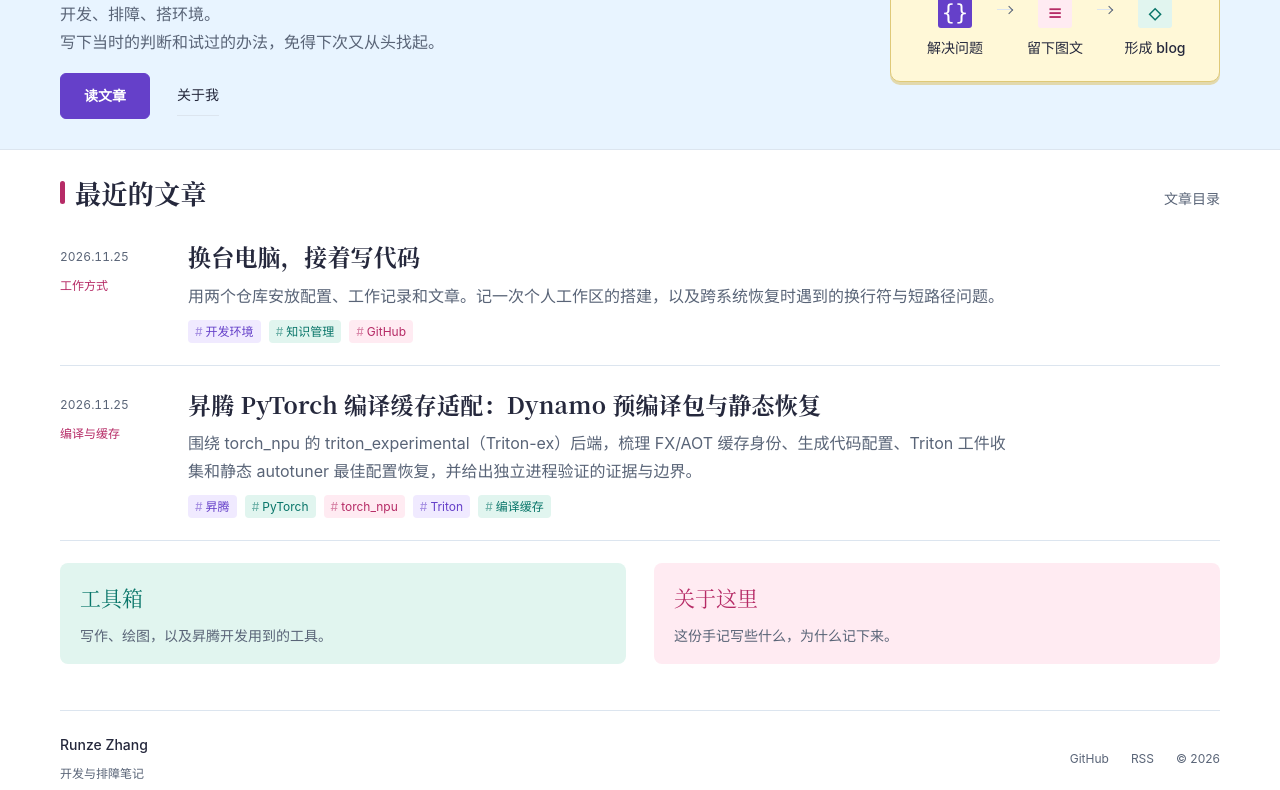
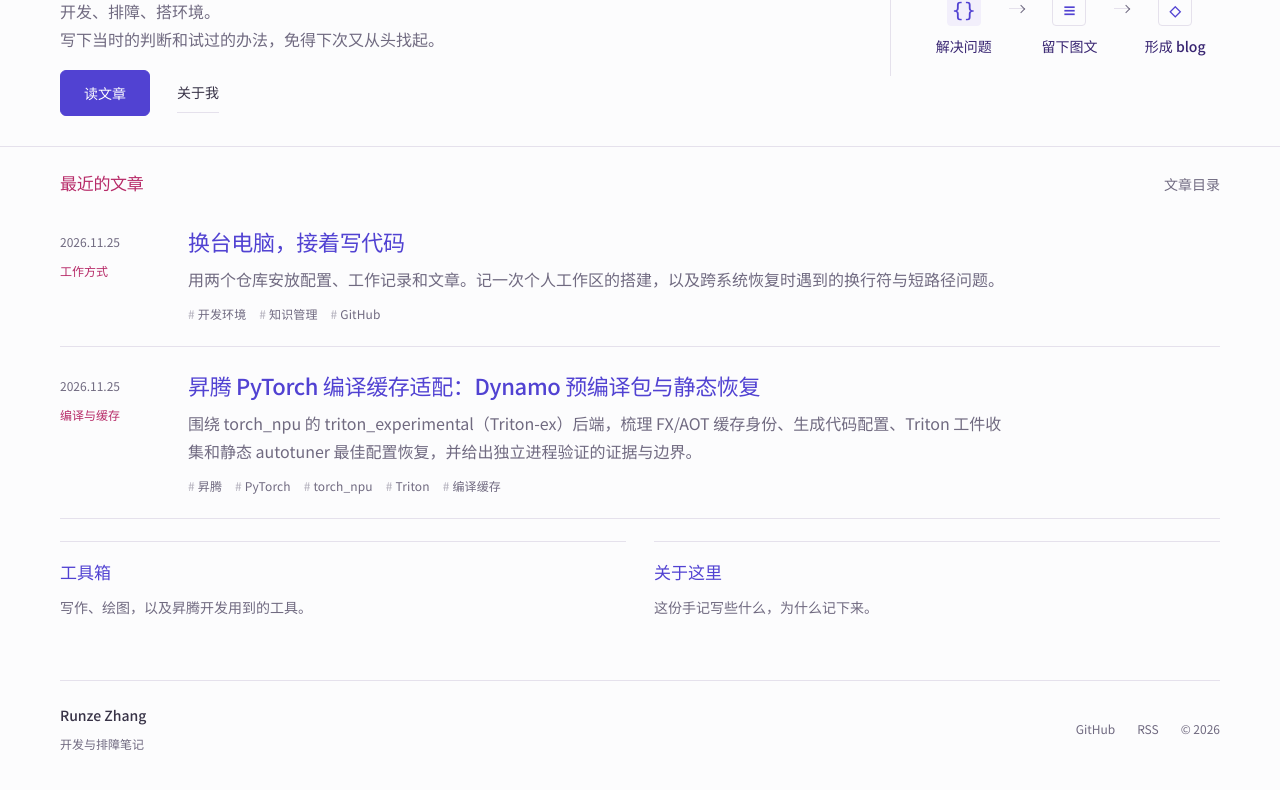
Before and after one commit to Oliver-zrz/oliver-zrz.github.io, an Astro site: page / in a window 1280 px wide. Shown: the part 207-997 px from the top of the page. Built offline with nearby package versions, Linux system fonts and the light colour scheme; Astro itself is replaced by a stand-in of ours; a web font is replaced by a local one.

Commit message:
Publish reviewed sans-serif typography and text color hierarchy

```diff
--- /dev/null
+++ b/public/fonts/font-info.json
@@ -0,0 +1,27 @@
+{
+  "family": "Noto Sans SC",
+  "css_alias": "Runze Sans",
+  "license": "SIL OFL 1.1",
+  "source_url": "https://raw.githubusercontent.com/google/fonts/main/ofl/notosanssc/NotoSansSC%5Bwght%5D.ttf",
+  "license_url": "https://raw.githubusercontent.com/google/fonts/main/ofl/notosanssc/OFL.txt",
+  "source_sha256": "a3041811a78c361b1de50f953c805e0244951c21c5bd412f7232ef0d899af0da",
+  "weight_range": [
+    400,
+    600
+  ],
+  "coverage": "Latin, GB2312 and current published site text; system fallback for other glyphs",
+  "files": [
+    {
+      "file": "runze-sans-latin.woff2",
+      "bytes": 38624,
+      "characters": 408,
+      "sha256": "f689286241f7ef34870a5103c6e4cf7e3a995935dbd8b1fbe6188f0a63c1cada"
+    },
+    {
+      "file": "runze-sans-cjk.woff2",
+      "bytes": 1827220,
+      "characters": 7883,
+      "sha256": "b1a230a55a770be82fe2d6a453432ac6b409d6895cc872f89a0a263a3b7b40a8"
+    }
+  ]
+}
--- a/src/layouts/PostLayout.astro
+++ b/src/layouts/PostLayout.astro
@@ -8,7 +8,7 @@ const headings = (Astro.props.headings || []).filter((heading: {depth: number})
   <div class="article-shell">
   <article class="article">
     <a class="breadcrumb" href="/blog/">文章目录</a>
-    <div class="eyebrow">{post.category} <span>／</span> <time datetime={post.date}>{dateLabel(post.date)}</time></div>
+    <div class="eyebrow"><span class="post-category">{post.category}</span> <span>／</span> <time datetime={post.date}>{dateLabel(post.date)}</time></div>
     <h1>{post.title}</h1><p class="article-deck">{post.description}</p>
     <div class="article-byline"><span class="author-avatar">R</span><span>Runze Zhang</span><div class="tags">{post.tags.map((tag: string) => <span>{tag}</span>)}</div></div>
     {headings.length > 1 && <details class="mobile-toc"><summary>文章目录</summary><ol>{headings.map((heading: {slug: string; text: string}) => <li><a href={`#${heading.slug}`}>{heading.text}</a></li>)}</ol></details>}
--- a/src/layouts/Shell.astro
+++ b/src/layouts/Shell.astro
@@ -7,7 +7,7 @@ const canonical = new URL(Astro.url.pathname, Astro.site);
 <html lang="zh-CN">
   <head>
     <meta charset="UTF-8" /><meta name="viewport" content="width=device-width" />
-    <meta name="description" content={description} /><meta name="theme-color" content="#e8f4ff" />
+    <meta name="description" content={description} /><meta name="theme-color" content="#fcfcfd" />
     <meta property="og:title" content={title} /><meta property="og:description" content={description} />
     <meta property="og:type" content="website" /><meta property="og:url" content={canonical} />
     <link rel="canonical" href={canonical} /><link rel="icon" type="image/svg+xml" href="/favicon.svg" />
@@ -39,7 +39,7 @@ const canonical = new URL(Astro.url.pathname, Astro.site);
         const dark = document.documentElement.dataset.theme === 'dark';
         button?.setAttribute('aria-pressed', String(dark));
         button?.setAttribute('aria-label', dark ? '切换到浅色主题' : '切换到深色主题');
-        document.querySelector('meta[name="theme-color"]')?.setAttribute('content', dark ? '#1a2941' : '#e8f4ff');
+        document.querySelector('meta[name="theme-color"]')?.setAttribute('content', dark ? '#161c24' : '#fcfcfd');
       };
       reflectTheme();
       button?.addEventListener('click', () => {
--- a/src/pages/index.astro
+++ b/src/pages/index.astro
@@ -6,7 +6,7 @@ import {posts, dateLabel} from '../lib/posts';
   <section class="hero-stage"><div class="hero wrap">
     <div class="hero-copy">
       <p class="eyebrow">Runze Zhang 的开发手记</p>
-      <h1>写在<span class="hero-highlight">代码</span>之后<span class="accent">。</span></h1>
+      <h1>写在代码之后<span class="accent">。</span></h1>
       <p class="hero-intro">开发、排障、搭环境。<br />写下当时的判断和试过的办法，免得下次又从头找起。</p>
       <div class="hero-actions"><a class="button" href="/blog/">读文章</a><a class="quiet-link" href="/about/">关于我</a></div>
     </div>
--- a/src/styles/global.css
+++ b/src/styles/global.css
@@ -1,48 +1,52 @@
+@font-face {
+  font-family: "Runze Sans";
+  src: url("/fonts/runze-sans-latin.woff2") format("woff2");
+  font-style: normal;
+  font-weight: 400 600;
+  font-display: swap;
+  unicode-range: U+0000-04FF, U+2000-206F;
+}
+@font-face {
+  font-family: "Runze Sans";
+  src: url("/fonts/runze-sans-cjk.woff2") format("woff2");
+  font-style: normal;
+  font-weight: 400 600;
+  font-display: swap;
+  unicode-range: U+2100-27FF, U+2E80-9FFF, U+F900-FAFF, U+FE00-FEFF, U+FF00-FFEF;
+}
 :root {
-  --bg: #fff;
+  --bg: #fcfcfd;
   --surface: #fff;
-  --ink: #25283c;
-  --muted: #596477;
-  --line: #dce5ef;
-  --accent: #6540c9;
-  --tint: #f0eaff;
-  --hero-bg: #e8f4ff;
-  --rose: #b62b66;
-  --rose-tint: #ffebf2;
-  --teal: #087569;
-  --teal-tint: #e1f5ef;
-  --gold: #8b6512;
-  --gold-tint: #fff3c4;
-  --paper: #fff8d7;
-  --paper-line: #dfc978;
-  --paper-ink: #6b5525;
+  --ink: #383347;
+  --muted: #706a80;
+  --line: #e5e1ec;
+  --accent: #5142d2;
+  --heading: #372471;
+  --label: #b72b68;
+  --accent-hover: #3e2ca9;
+  --tint: #f2effb;
   --button-text: #fff;
-  --code: #192631;
-  --serif: "Noto Serif CJK SC", "Source Han Serif SC", "Songti SC", "STSong", "SimSun", serif;
+  --code: #1d2733;
   color-scheme: light;
-  font-family: -apple-system, BlinkMacSystemFont, "Segoe UI", "Microsoft YaHei", "PingFang SC", sans-serif;
+  font-family: "Runze Sans", "Noto Sans SC", -apple-system, BlinkMacSystemFont, "Segoe UI", "Microsoft YaHei", "PingFang SC", sans-serif;
   font-size: 16px;
+  font-weight: 400;
+  font-synthesis: none;
+  font-kerning: normal;
 }
 html[data-theme="dark"] {
-  --bg: #151b29;
-  --surface: #20283b;
-  --ink: #e9ecf6;
-  --muted: #adb7cd;
-  --line: #37435b;
-  --accent: #bca4ff;
-  --tint: #302746;
-  --hero-bg: #1a2941;
-  --rose: #ffa5ca;
-  --rose-tint: #42263c;
-  --teal: #80deca;
-  --teal-tint: #1c3b3c;
-  --gold: #f1d078;
-  --gold-tint: #3d3420;
-  --paper: #343024;
-  --paper-line: #776338;
-  --paper-ink: #eddda6;
-  --button-text: #211c34;
-  --code: #101624;
+  --bg: #161c24;
+  --surface: #1b232d;
+  --ink: #e5dfef;
+  --muted: #b5adc3;
+  --line: #3c3549;
+  --accent: #b9a7ff;
+  --heading: #dfd5ff;
+  --label: #f2a3ca;
+  --accent-hover: #d6caff;
+  --tint: #2c2540;
+  --button-text: #17232d;
+  --code: #111820;
   color-scheme: dark;
 }
 * { box-sizing: border-box; }
@@ -61,53 +65,52 @@ a:focus-visible, button:focus-visible, input:focus-visible, summary:focus-visibl
 .skip:focus { top: 10px; }
 .site-header { display: flex; align-items: center; justify-content: space-between; min-height: 76px; border-bottom: 1px solid var(--line); gap: 24px; }
 .wordmark { display: flex; align-items: center; gap: 14px; font-size: 16px; font-weight: 600; line-height: 1.4; white-space: nowrap; }
-.monogram { font-family: Georgia, serif; font-size: 42px; font-weight: 400; color: var(--accent); letter-spacing: -3px; }
+.monogram { font-size: 34px; font-weight: 600; color: var(--accent); letter-spacing: -.06em; }
 .wordmark small { display: block; color: var(--muted); font-size: 12px; font-weight: 400; letter-spacing: .15em; margin-top: 3px; }
 .site-header nav { display: flex; align-items: center; gap: 28px; }
 .site-header nav > a { font-size: 14px; color: var(--muted); padding: 9px 0; border-bottom: 1px solid transparent; white-space: nowrap; }
-.site-header nav > a:hover, .site-header nav > a[aria-current="page"] { color: var(--ink); border-bottom-color: var(--accent); }
+.site-header nav > a:hover, .site-header nav > a[aria-current="page"] { color: var(--accent); border-bottom-color: var(--accent); }
 .theme-toggle { display: grid; place-items: center; width: 36px; height: 36px; border: 1px solid var(--line); border-radius: 50%; color: var(--muted); background: transparent; padding: 0; }
 .theme-toggle:hover { color: var(--ink); background: var(--tint); }
 h1, h2, h3, p { overflow-wrap: anywhere; }
-h1, h2 { font-family: var(--serif); font-weight: 600; letter-spacing: .015em; line-height: 1.5; text-wrap: balance; }
+h1, h2 { color: var(--heading); font-family: inherit; font-weight: 600; letter-spacing: -.018em; line-height: 1.5; text-wrap: balance; }
 h1, h2, h3 { margin-top: 0; }
 .accent { color: var(--accent); }
 .eyebrow { color: var(--muted); font-size: 13px; margin: 0 0 10px; letter-spacing: .04em; }
 .hero { display: grid; grid-template-columns: minmax(0, 1fr) 330px; gap: 32px; align-items: center; padding-top: 27px; padding-bottom: 30px; }
-.hero h1 { font-family: inherit; font-size: 42px; font-weight: 700; line-height: 1.4; margin-bottom: 12px; letter-spacing: -.025em; }
+.hero h1 { font-size: 38px; font-weight: 600; line-height: 1.45; margin-bottom: 13px; letter-spacing: -.035em; }
 .hero-intro { max-width: 490px; font-size: 16px; color: var(--muted); line-height: 1.75; margin: 0 0 17px; }
 .hero-actions { display: flex; align-items: center; gap: 27px; flex-wrap: wrap; }
 .button { display: inline-flex; align-items: center; padding: 10px 23px; background: var(--accent); color: var(--button-text); font-size: 14px; font-weight: 600; border: 1px solid var(--accent); border-radius: 6px; }
-.button:hover { background: var(--rose); border-color: var(--rose); }
+.button:hover { background: var(--accent-hover); border-color: var(--accent-hover); }
 .quiet-link { font-size: 14px; border-bottom: 1px solid var(--line); padding: 7px 0; }
 .quiet-link:hover { color: var(--accent); border-color: var(--accent); }
-.hero-diagram { padding: 18px 22px 21px; background: var(--paper); border: 1px solid var(--paper-line); border-radius: 10px; box-shadow: 0 3px 0 color-mix(in srgb, var(--paper-line), transparent 40%); }
-.diagram-top { color: var(--paper-ink); font-size: 14px; font-weight: 600; margin: 0 0 17px; }
+.hero-diagram { padding: 15px 0 17px 28px; border-left: 1px solid var(--line); }
+.diagram-top { color: var(--label); font-size: 13px; font-weight: 500; margin: 0 0 18px; }
 .flow-path { display: grid; grid-template-columns: 1fr 16px 1fr 16px 1fr; align-items: center; }
 .flow-node { display: flex; align-items: center; flex-direction: column; gap: 8px; min-width: 0; }
-.node-icon { display: grid; place-items: center; width: 34px; height: 34px; color: var(--accent); background: var(--tint); font-family: Consolas, monospace; font-size: 22px; border-radius: 3px; }
-.flow-primary .node-icon { background: var(--accent); color: var(--surface); }
-html[data-theme="dark"] .flow-primary .node-icon { color: var(--bg); }
+.node-icon { display: grid; place-items: center; width: 34px; height: 34px; color: var(--muted); border: 1px solid var(--line); font-family: Consolas, monospace; font-size: 20px; border-radius: 4px; }
+.flow-primary .node-icon { background: var(--tint); color: var(--accent); border-color: var(--tint); }
 .flow-node strong { font-size: 14px; font-weight: 500; white-space: nowrap; }
 .flow-connector { position: relative; height: 1px; background: var(--line); transform: translateY(-17px); }
 .flow-connector::after { content: ""; position: absolute; width: 5px; height: 5px; top: -2px; right: 1px; border-top: 1px solid var(--muted); border-right: 1px solid var(--muted); transform: rotate(45deg); }
 .latest { padding-top: 23px; padding-bottom: 22px; }
 .section-heading { display: flex; align-items: baseline; justify-content: space-between; gap: 20px; margin-bottom: 6px; }
-.section-heading h2 { font-size: 26px; margin: 0; }
+.section-heading h2 { font-size: 17px; font-weight: 500; color: var(--label); margin: 0; }
 .section-heading > a { font-size: 14px; color: var(--muted); }
 .section-heading > a:hover { color: var(--accent); }
 .post-row { display: grid; grid-template-columns: 104px minmax(0, 1fr); gap: 24px; padding: 22px 0; border-bottom: 1px solid var(--line); }
 .post-date { color: var(--muted); font-size: 12px; font-variant-numeric: tabular-nums; padding-top: 6px; }
-.post-date span { display: block; margin-top: 8px; color: var(--accent); }
-.post-row-body h2, .post-row-body h3 { font-family: var(--serif); font-size: 23px; font-weight: 600; letter-spacing: .01em; line-height: 1.5; margin: 0 0 7px; }
-.post-row:hover h2, .post-row:hover h3 { color: var(--accent); }
+.post-date span { display: block; margin-top: 8px; color: var(--label); }
+.post-row-body h2, .post-row-body h3 { color: var(--accent); font-size: 22px; font-weight: 500; letter-spacing: -.015em; line-height: 1.5; margin: 0 0 7px; }
+.post-row:hover h2, .post-row:hover h3 { color: var(--accent-hover); }
 .post-row-body p { color: var(--muted); font-size: 16px; line-height: 1.75; max-width: 820px; margin: 0 0 10px; }
-.tags { display: flex; flex-wrap: wrap; gap: 6px 8px; }
-.tags span { font-size: 12px; color: var(--accent); background: var(--tint); padding: 1px 7px; border-radius: 4px; }
+.tags { display: flex; flex-wrap: wrap; gap: 6px 13px; }
+.tags span { font-size: 12px; color: var(--muted); letter-spacing: .01em; }
 .tags span::before { content: "#"; opacity: .55; margin-right: 3px; }
 .home-links { display: grid; grid-template-columns: 1fr 1fr; gap: 28px; padding-bottom: 20px; }
-.home-links > a { display: block; padding: 16px 20px; border-radius: 8px; background: var(--teal-tint); }
-.home-links > a > span { font-family: var(--serif); font-size: 21px; }
+.home-links > a { display: block; padding: 15px 0; border-top: 1px solid var(--line); }
+.home-links > a > span { color: var(--accent); font-size: 17px; font-weight: 500; }
 .home-links > a:hover > span { color: var(--accent); }
 .home-links p { font-size: 14px; color: var(--muted); margin: 8px 0 0; }
 .site-footer { display: flex; align-items: center; justify-content: space-between; gap: 25px; margin-top: 26px; padding-top: 22px; padding-bottom: 25px; border-top: 1px solid var(--line); color: var(--muted); font-size: 12px; }
@@ -116,7 +119,7 @@ html[data-theme="dark"] .flow-primary .node-icon { color: var(--bg); }
 .footer-links { display: flex; align-items: center; gap: 22px; }
 .footer-links a:hover { color: var(--accent); }
 .page-intro { padding-top: 30px; padding-bottom: 24px; }
-.page-intro h1 { font-size: 36px; margin-bottom: 12px; }
+.page-intro h1 { font-size: 34px; margin-bottom: 12px; }
 .page-intro > p:last-child { font-size: 16px; color: var(--muted); max-width: 650px; line-height: 1.95; margin: 0; }
 .archive { padding-bottom: 28px; min-height: 280px; }
 .search-box { display: flex; align-items: center; gap: 13px; max-width: 560px; padding: 12px 16px; color: var(--muted); border: 1px solid var(--line); background: var(--surface); border-radius: 3px; }
@@ -139,11 +142,11 @@ html[data-theme="dark"] .flow-primary .node-icon { color: var(--bg); }
 .tool-index > p { color: var(--muted); font-size: 12px; line-height: 1.9; margin-top: 23px; }
 .tool-group { margin-bottom: 28px; scroll-margin-top: 28px; }
 .tool-group > header { border-bottom: 1px solid var(--line); padding-bottom: 13px; }
-.tool-group h2 { font-size: 25px; margin-bottom: 6px; }
+.tool-group h2 { font-size: 22px; margin-bottom: 6px; }
 .tool-group > header > p { font-size: 14px; color: var(--muted); margin: 0; }
 .skill-list { display: grid; grid-template-columns: repeat(2, minmax(0, 1fr)); column-gap: 32px; }
 .skill-item { padding: 16px 0; border-bottom: 1px solid var(--line); min-width: 0; }
-.skill-item h3 { font-size: 16px; font-weight: 600; line-height: 1.7; margin-bottom: 8px; }
+.skill-item h3 { color: var(--heading); font-size: 16px; font-weight: 600; line-height: 1.7; margin-bottom: 8px; }
 .skill-item p { font-size: 15px; color: var(--muted); line-height: 1.85; margin: 0 0 13px; }
 .skill-item code { display: block; font-family: Consolas, "SFMono-Regular", monospace; font-size: 12px; color: var(--accent); overflow-wrap: anywhere; line-height: 1.6; }
 .article-shell { width: min(1160px, calc(100% - 48px)); margin-inline: auto; display: grid; grid-template-columns: minmax(0, 800px) 208px; gap: 40px; align-items: start; padding-top: 24px; }
@@ -151,7 +154,7 @@ html[data-theme="dark"] .flow-primary .node-icon { color: var(--bg); }
 .breadcrumb { display: inline-block; font-size: 14px; color: var(--muted); margin-bottom: 18px; border-bottom: 1px solid var(--line); }
 .article .eyebrow { font-size: 12px; letter-spacing: .02em; margin-bottom: 16px; }
 .article .eyebrow > span { color: var(--line); margin: 0 8px; }
-.article h1 { font-size: 36px; line-height: 1.45; margin: 0 0 13px; }
+.article h1 { font-size: 34px; line-height: 1.5; margin: 0 0 13px; }
 .article-deck { font-size: 16px; line-height: 1.8; color: var(--muted); margin: 0 0 16px; }
 .article-byline { display: flex; align-items: center; gap: 10px; font-size: 13px; color: var(--muted); padding-bottom: 17px; border-bottom: 1px solid var(--line); margin-bottom: 21px; flex-wrap: wrap; }
 .article-byline .tags { margin-left: auto; }
@@ -164,13 +167,13 @@ html[data-theme="dark"] .flow-primary .node-icon { color: var(--bg); }
 .article-toc nav { border-left: 1px solid var(--line); padding-left: 22px; }
 .mobile-toc { display: none; }
 .prose { font-size: 17px; line-height: 1.8; }
-.prose h2 { font-size: 25px; line-height: 1.6; margin: 29px 0 14px; scroll-margin-top: 30px; }
-.prose h3 { font-size: 19px; line-height: 1.8; margin: 30px 0 14px; }
+.prose h2 { color: var(--accent); font-size: 24px; line-height: 1.6; margin: 29px 0 14px; scroll-margin-top: 30px; }
+.prose h3 { color: var(--heading); font-size: 19px; line-height: 1.8; margin: 30px 0 14px; }
 .prose p { margin: 0 0 16px; }
 .prose ul, .prose ol { padding-left: 24px; margin: 22px 0; }
 .prose li { margin: 9px 0; }
 .prose a { color: var(--accent); text-decoration: underline; }
-.prose strong { font-weight: 600; }
+.prose strong { color: var(--heading); font-weight: 600; }
 .prose img { display: block; width: 100%; height: auto; border: 1px solid var(--line); border-radius: 3px; background: #fff; margin: 28px auto; }
 .prose pre { padding: 21px 23px; background: var(--code) !important; color: #e2eaf0 !important; border-radius: 3px; overflow: auto; line-height: 1.8; }
 .prose code { font-family: Consolas, "SFMono-Regular", monospace; font-size: .87em; }
@@ -190,7 +193,7 @@ html[data-theme="dark"] .flow-primary .node-icon { color: var(--bg); }
 @media (max-width: 1000px) {
   .hero { grid-template-columns: minmax(0, 1fr) 310px; gap: 40px; }
   .hero h1 { font-size: 36px; }
-  .hero-diagram { padding-inline: 18px; }
+  .hero-diagram { padding-left: 24px; }
   .toolbox-layout { grid-template-columns: 165px minmax(0, 1fr); gap: 40px; }
   .article-shell { width: min(800px, calc(100% - 48px)); grid-template-columns: minmax(0, 1fr); gap: 0; }
   .article-toc { display: none; }
@@ -206,25 +209,25 @@ html[data-theme="dark"] .flow-primary .node-icon { color: var(--bg); }
   .hero { grid-template-columns: minmax(0, 1fr); gap: 20px; padding: 24px 0 26px; }
   .hero h1 { font-size: clamp(1.8rem, 8.5vw, 2.7rem); }
   .hero-intro { max-width: 530px; }
-  .hero-diagram { width: min(100%, 360px); padding: 16px 20px 19px; }
+  .hero-diagram { width: min(100%, 360px); padding: 18px 0 0; border-left: 0; border-top: 1px solid var(--line); }
   .diagram-top { margin-bottom: 15px; }
   .latest { padding-top: 25px; padding-bottom: 20px; }
-  .section-heading h2 { font-size: 24px; }
+  .section-heading h2 { font-size: 17px; }
   .post-row { grid-template-columns: minmax(0, 1fr); gap: 9px; padding: 19px 0; }
   .post-date { display: flex; align-items: center; gap: 17px; padding: 0; }
   .post-date span { margin: 0; }
-  .post-row-body h2, .post-row-body h3 { font-size: 23px; }
+  .post-row-body h2, .post-row-body h3 { font-size: 21px; }
   .home-links { gap: 25px; padding-bottom: 20px; }
   .home-links p { line-height: 1.8; }
   .page-intro { padding-top: 25px; padding-bottom: 22px; }
-  .page-intro h1 { font-size: 36px; }
+  .page-intro h1 { font-size: 32px; }
   .toolbox-layout { display: block; }
   .tool-index { position: static; margin-bottom: 24px; }
   .tool-index nav { grid-template-columns: repeat(2, minmax(0, 1fr)); gap: 5px 22px; }
   .tool-index > p { margin-top: 14px; }
   .article h1 { font-size: 33px; }
   .article-byline .tags { width: 100%; margin: 6px 0 0; }
-  .prose h2 { font-size: 25px; }
+  .prose h2 { font-size: 23px; }
 }
 @media (max-width: 420px) {
   .wordmark { font-size: 13px; gap: 7px; }
@@ -248,30 +251,16 @@ html[data-theme="dark"] .flow-primary .node-icon { color: var(--bg); }
   html { scroll-behavior: smooth; }
 }
 
+.hero-stage { border-bottom: 1px solid var(--line); }
+.hero-copy > .eyebrow, .page-intro > .eyebrow { color: var(--label); font-weight: 500; }
+.article-toc nav { border-left-color: var(--line); }
+.post-row-body h2, .post-row-body h3, .article h1 { text-wrap: pretty; }
+strong, b { font-weight: 600; }
 
-/* 色彩区分导航、记录和工具类别，正文保留统一的深色。 */
-.header-band, .hero-stage { background: var(--hero-bg); }
-.hero-stage { border-bottom: 1px solid var(--line); }
-.hero-copy > .eyebrow, .page-intro > .eyebrow { color: var(--rose); font-weight: 600; }
-.hero-highlight { color: var(--accent); text-decoration: underline; text-decoration-color: #f2c94c; text-decoration-thickness: 5px; text-underline-offset: 8px; }
-.flow-node:nth-child(3) .node-icon { color: var(--rose); background: var(--rose-tint); }
-.flow-node:nth-child(5) .node-icon { color: var(--teal); background: var(--teal-tint); }
-.tags span:nth-child(3n+2) { color: var(--teal); background: var(--teal-tint); }
-.tags span:nth-child(3n) { color: var(--rose); background: var(--rose-tint); }
-.post-date > span { color: var(--rose); }
-.section-heading h2 { display: flex; align-items: center; gap: 10px; }
-.section-heading h2::before { content: ""; width: 5px; height: 23px; border-radius: 3px; background: var(--rose); }
-.home-links > a > span { color: var(--teal); }
-.home-links > a:nth-child(2) { background: var(--rose-tint); }
-.home-links > a:nth-child(2) > span { color: var(--rose); }
-.tool-group { --group-color: var(--accent); }
-.tool-group:nth-child(4n+2) { --group-color: var(--teal); }
-.tool-group:nth-child(4n+3) { --group-color: var(--rose); }
-.tool-group:nth-child(4n) { --group-color: var(--gold); }
-.tool-group h2 { border-left: 4px solid var(--group-color); padding-left: 13px; }
-.skill-item h3 { color: var(--group-color); }
-.tool-index a:nth-child(2) { color: var(--teal); }
-.tool-index a:nth-child(3) { color: var(--rose); }
-.tool-index a:nth-child(4) { color: var(--gold); }
-.article .prose h2 { color: var(--accent); }
-.article-toc nav { border-left-color: var(--accent); }
+/* 两种强调色有固定职责：蓝紫色用于阅读入口和标题，玫红用于栏目提示。 */
+.flow-node .node-icon { color: var(--accent); }
+.flow-node strong { color: var(--heading); }
+.article .eyebrow > .post-category { color: var(--label); margin: 0; }
+.article-toc > nav > p { color: var(--label); font-weight: 500; }
+.tool-index a { color: var(--accent); }
+.tool-index a:hover { color: var(--accent-hover); }
```
Also changed, not shown: AGENTS.md (+3 -1 lines), public/fonts/OFL-NotoSansSC.txt (added, +93 -0 lines), public/fonts/README.md (added), public/fonts/runze-sans-latin.woff2 (added), 1 other file.
